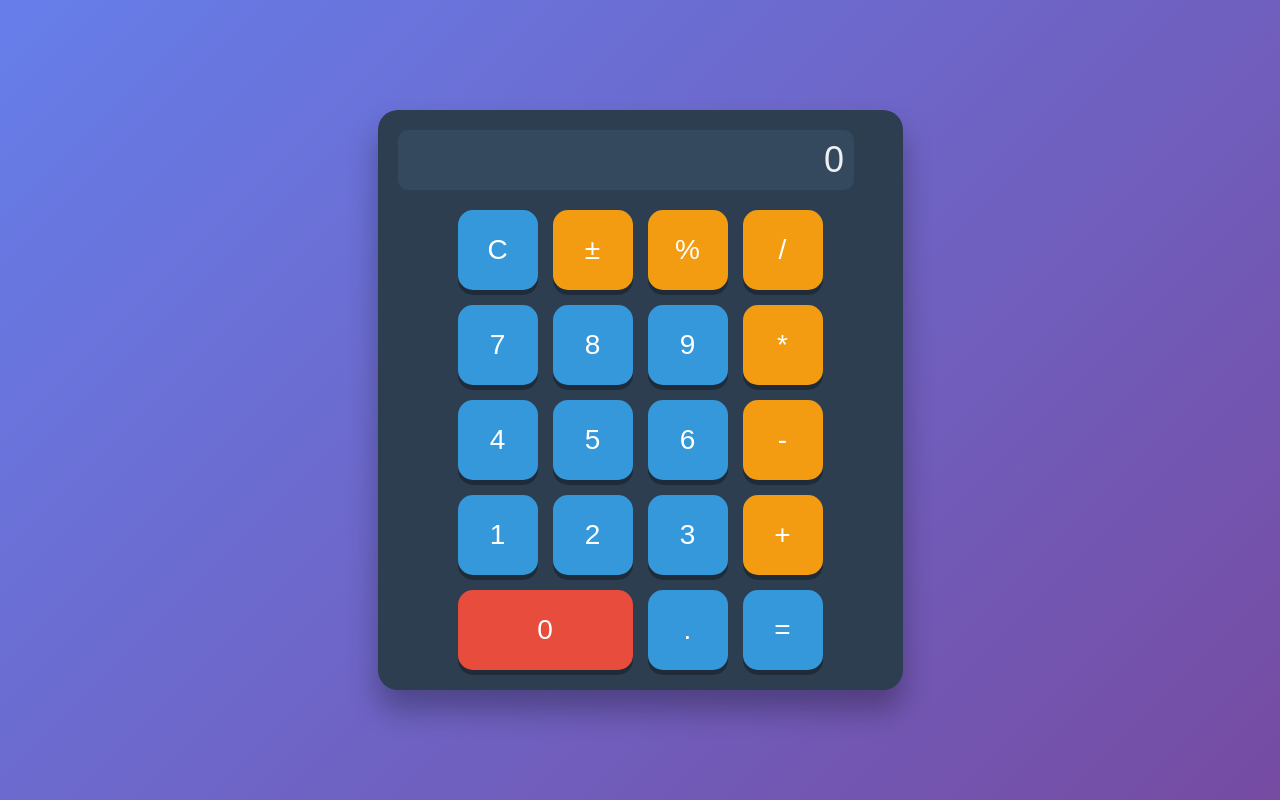
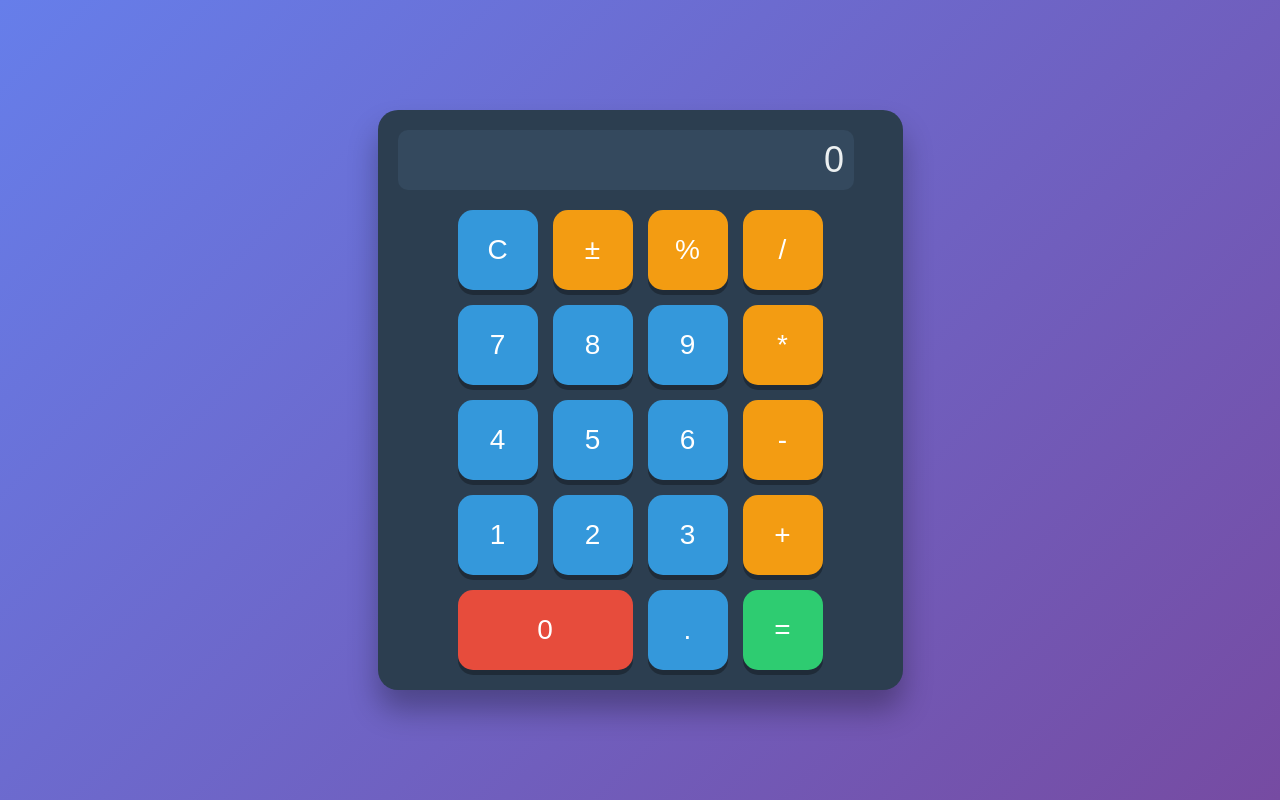
Before and after one commit to juanplara/simple-calculator, a plain HTML site: page index.html in a window 1280 px wide. Drawn offline with Linux system fonts and the light colour scheme.

Commit message:
Add styles to the equals button

```diff
--- a/css/styles.css
+++ b/css/styles.css
@@ -71,3 +71,7 @@ button.zero {
     background-color: #e74c3c;
     grid-column: span 2;
 }
+
+button.equals {
+    background-color: #2ecc71;
+}
```
